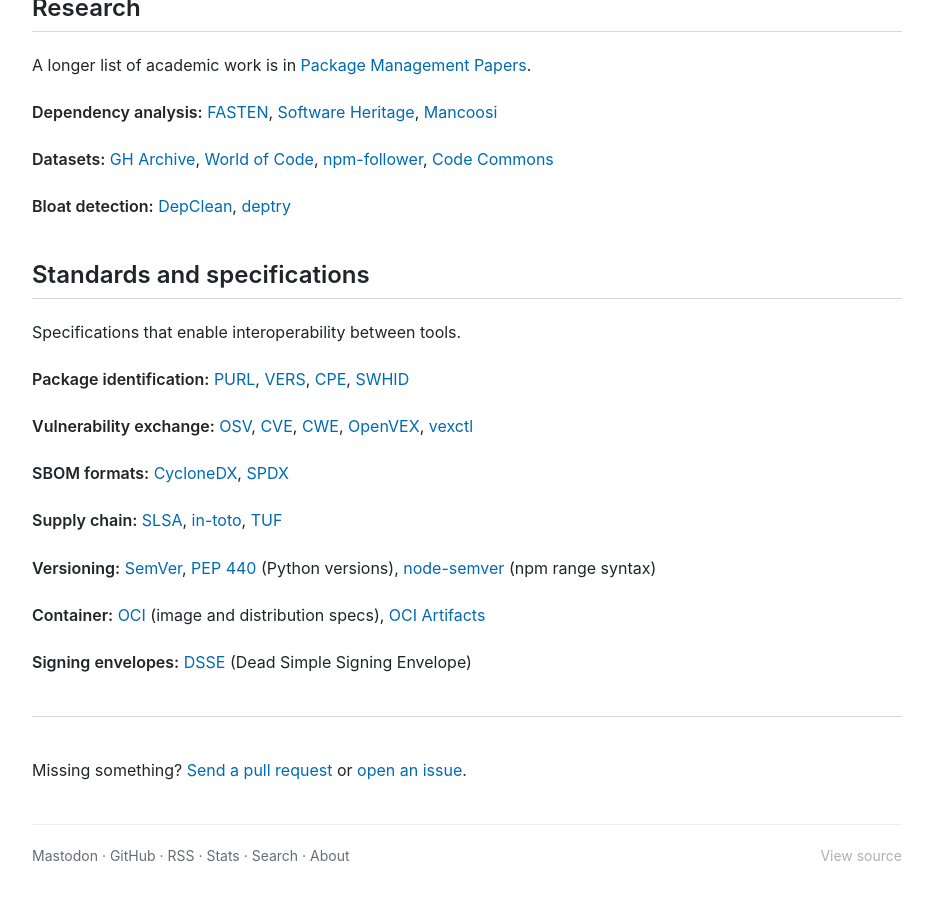
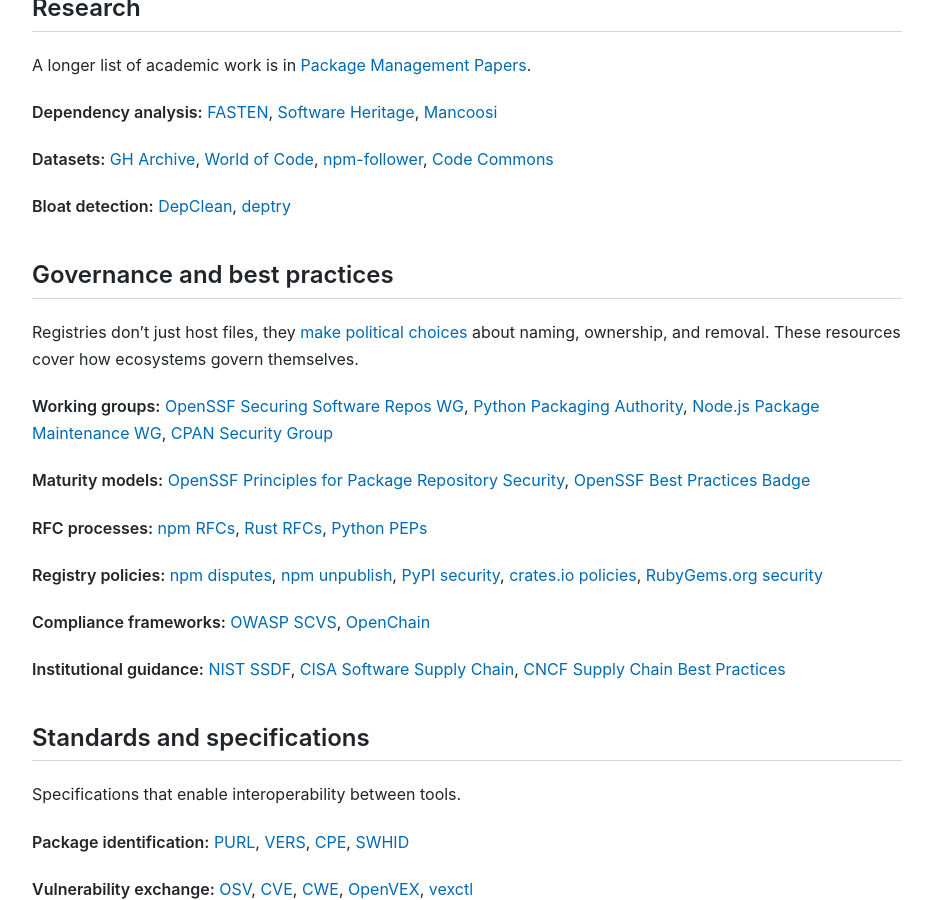
Before and after one commit to andrew/nesbitt.io, a Jekyll site: the page built from _posts/2026-01-03-the-package-management-landscape.md, in a window 1280 px wide and 900 px high, scrolled down 9180 px. Shown: the whole window, without its empty margins (173-1105 px from the left). Built offline with Jekyll 4.4.1, drawn with Linux system fonts in a browser that asks for light colours.

Commit message:
add governance and best practices section to package management landscape post

```diff
--- a/_data/stats.json
+++ b/_data/stats.json
@@ -1,9 +1,9 @@
 {
-  "generated_at": "2026-01-08T12:08:19Z",
+  "generated_at": "2026-01-09T08:32:38Z",
   "total_posts": 46,
-  "total_words": 53819,
+  "total_words": 53912,
   "reading_minutes": 270,
-  "average_words": 1170,
+  "average_words": 1172,
   "longest_post": {
     "title": "Package Management Papers",
     "url": "/2025/11/13/package-management-papers.html",
--- a/_posts/2026-01-03-the-package-management-landscape.md
+++ b/_posts/2026-01-03-the-package-management-landscape.md
@@ -9,7 +9,7 @@
 
 A directory of tools, libraries, registries, and standards across package management. I put this together partly as a reference, partly to track which areas I've covered in other posts.
 
-**Contents:** [Language package managers](#language-package-managers) · [System package managers](#system-package-managers) · [Frontends](#package-manager-frontends) · [Editor plugins](#editor-and-ide-plugin-managers) · [Universal tools](#universal-and-cross-language-tools) · [Resolution libraries](#dependency-resolution-libraries) · [Manifest parsing](#manifest-and-lockfile-parsing) · [Registry software](#registry-software) · [Enterprise tools](#enterprise-tools) · [Security tools](#security-and-analysis-tools) · [Metadata platforms](#metadata-and-discovery-platforms) · [SBOM tools](#sbom-and-supply-chain-tools) · [Trusted publishing](#trusted-publishing) · [Monorepo tools](#monorepo-and-workspace-tools) · [Build tools](#build-tools-with-dependency-management) · [Research](#research) · [Standards](#standards-and-specifications)
+**Contents:** [Language package managers](#language-package-managers) · [System package managers](#system-package-managers) · [Frontends](#package-manager-frontends) · [Editor plugins](#editor-and-ide-plugin-managers) · [Universal tools](#universal-and-cross-language-tools) · [Resolution libraries](#dependency-resolution-libraries) · [Manifest parsing](#manifest-and-lockfile-parsing) · [Registry software](#registry-software) · [Enterprise tools](#enterprise-tools) · [Security tools](#security-and-analysis-tools) · [Metadata platforms](#metadata-and-discovery-platforms) · [SBOM tools](#sbom-and-supply-chain-tools) · [Trusted publishing](#trusted-publishing) · [Monorepo tools](#monorepo-and-workspace-tools) · [Build tools](#build-tools-with-dependency-management) · [Research](#research) · [Governance](#governance-and-best-practices) · [Standards](#standards-and-specifications)
 
 ## Language package managers
 
@@ -361,6 +361,22 @@
 
 **Bloat detection:** [DepClean](https://github.com/castor-software/depclean), [deptry](https://github.com/fpgmaas/deptry)
 
+## Governance and best practices
+
+Registries don't just host files, they [make political choices](/2025/12/22/package-registries-are-governance-as-a-service.html) about naming, ownership, and removal. These resources cover how ecosystems govern themselves.
+
+**Working groups:** [OpenSSF Securing Software Repos WG](https://repos.openssf.org/), [Python Packaging Authority](https://www.pypa.io/), [Node.js Package Maintenance WG](https://github.com/nodejs/package-maintenance), [CPAN Security Group](https://security.metacpan.org/)
+
+**Maturity models:** [OpenSSF Principles for Package Repository Security](https://repos.openssf.org/principles-for-package-repository-security.html), [OpenSSF Best Practices Badge](https://best.openssf.org/)
+
+**RFC processes:** [npm RFCs](https://github.com/npm/rfcs), [Rust RFCs](https://rust-lang.github.io/rfcs/), [Python PEPs](https://peps.python.org/)
+
+**Registry policies:** [npm disputes](https://docs.npmjs.com/policies/disputes), [npm unpublish](https://docs.npmjs.com/policies/unpublish), [PyPI security](https://pypi.org/security/), [crates.io policies](https://crates.io/policies), [RubyGems.org security](https://guides.rubygems.org/security/)
+
+**Compliance frameworks:** [OWASP SCVS](https://owasp.org/www-project-software-component-verification-standard/), [OpenChain](https://www.openchainproject.org/)
+
+**Institutional guidance:** [NIST SSDF](https://csrc.nist.gov/projects/ssdf), [CISA Software Supply Chain](https://www.cisa.gov/resources-tools/resources/securing-software-supply-chain-recommended-practices-developers), [CNCF Supply Chain Best Practices](https://tag-security.cncf.io/community/working-groups/supply-chain-security/)
+
 ## Standards and specifications
 
 Specifications that enable interoperability between tools.
```
